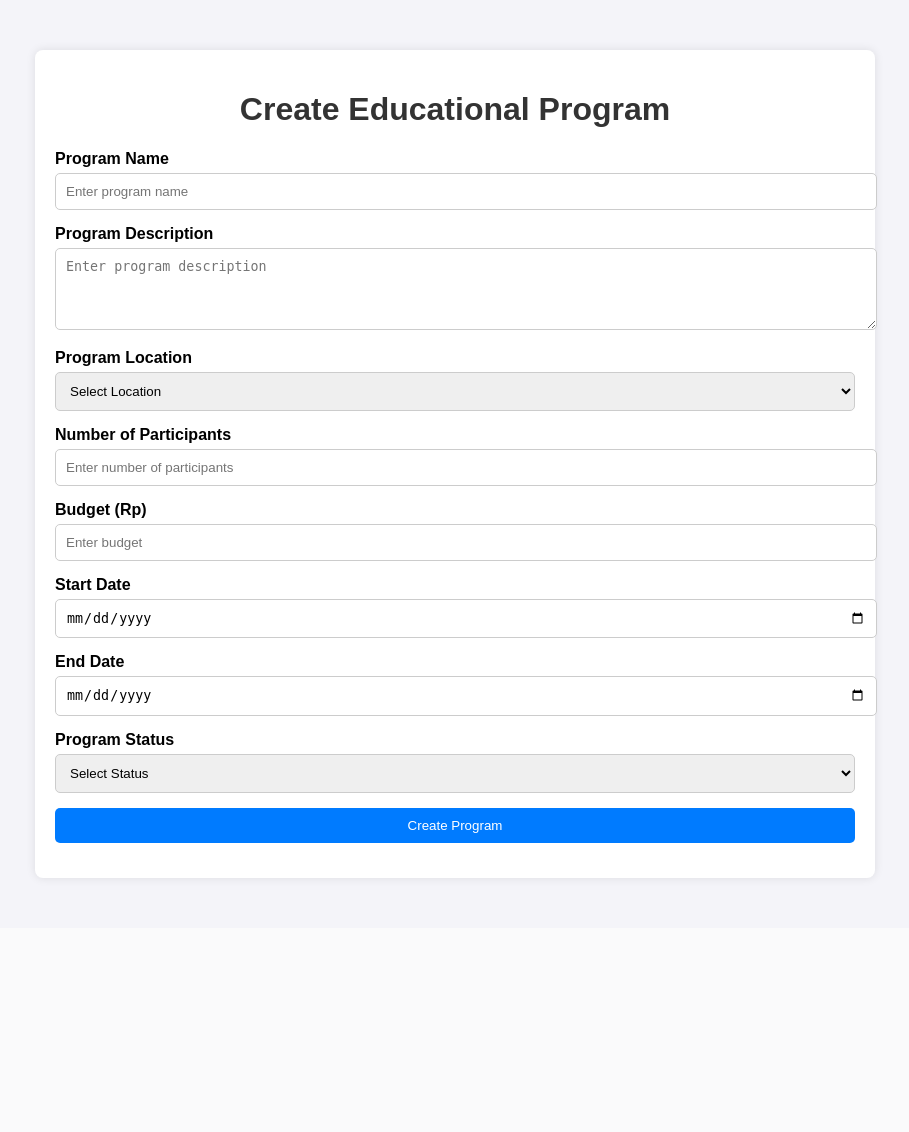
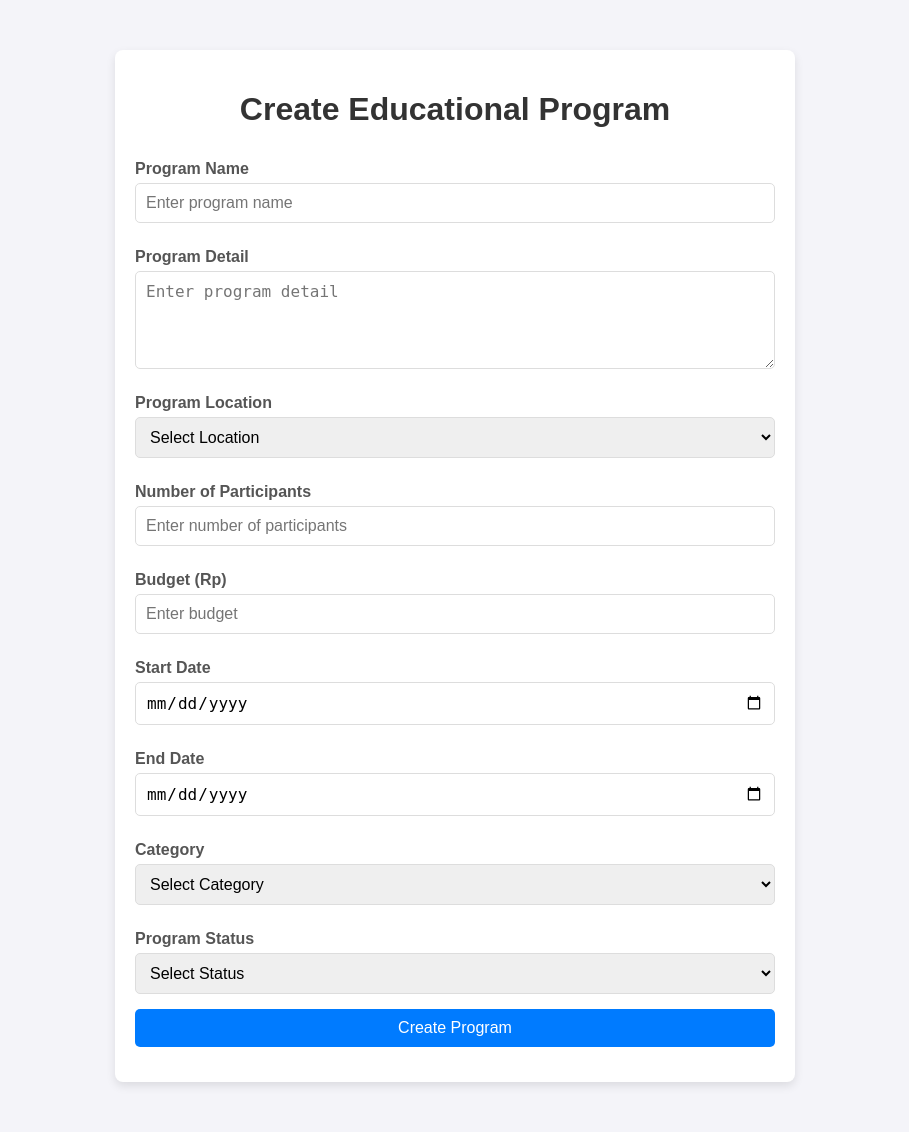
Before and after one commit to Rizkiraven/tubesnosql, a Flask app: page /create_program in a window 1280 px wide. Shown: the whole page, without its empty margins (185-1094 px from the left). Before the commit the page ends 881 px from the top, so only its background shows below. Run offline with Flask 3, Linux system fonts and the light colour scheme; data that the repository does not hold is empty.

Commit message:
program list anjay tpi ui profile masi buluk ygy

```diff
--- a/app.py
+++ b/app.py
@@ -400,32 +400,61 @@ def delete_program(program_id):
 @app.route('/create_program', methods=['GET', 'POST'])
 def create_program():
     if request.method == 'POST':
-        # Get form data
-        program_name = request.form['programName']
-        description = request.form['description']
-        location = request.form['location']
-        participants = request.form['participants']
-        budget = request.form['budget']
-        start_date = request.form['startDate']
-        end_date = request.form['endDate']
-        status = request.form['status']
+        try:
+            # Ambil username dari session
+            username = session.get('username')
+            if not username:
+                flash('You must be logged in to create a program!')
+                return redirect(url_for('login'))
 
-        # Process the data (e.g., save to database)
-        print("Program Created:", {
-            'program_name': program_name,
-            'description': description,
-            'location': location,
-            'participants': participants,
-            'budget': budget,
-            'start_date': start_date,
-            'end_date': end_date,
-            'status': status
-        })
+            # Ambil data dari form
+            program_name = request.form.get('programName', '').strip()
+            detail = request.form.get('detail', '').strip()
+            location = request.form.get('location', '').strip()
+            participants = int(request.form.get('participants', 0))
+            budget = float(request.form.get('budget', 0.0))
+            start_date = request.form.get('startDate', '').strip()
+            end_date = request.form.get('endDate', '').strip()
+            status = request.form.get('status', '').strip()
+            category = request.form.get('category', '').strip()
 
-        flash('Program created successfully!')
-        return redirect(url_for('profile'))
+            # Validasi kategori ada
+            if not category_collection.find_one({'name': category}):
+                flash(f'Category "{category}" does not exist!')
+                return redirect(url_for('create_program'))
 
-    return render_template('create_program.html')
+            # Validasi data wajib
+            if not (program_name and detail and location and start_date and end_date and status):
+                flash('Please fill in all required fields!')
+                return redirect(url_for('create_program'))
+
+            # Persiapkan data untuk disimpan
+            program_data = {
+                "username": username,  # Tambahkan username untuk filter nanti
+                "name": program_name,
+                "detail": detail,
+                "location": location,
+                "participants": participants,
+                "budget": budget,
+                "start_date": start_date,
+                "end_date": end_date,
+                "status": status,
+                "category": category,
+            }
+
+            # Masukkan ke database
+            programs_collection.insert_one(program_data)
+            flash('Program created successfully!')
+            return redirect(url_for('profile'))
+
+        except Exception as e:
+            # Tangani error tak terduga
+            flash(f'An error occurred: {str(e)}')
+            return redirect(url_for('create_program'))
+
+    # Ambil daftar kategori untuk dropdown
+    categories = [cat['name'] for cat in category_collection.find()]
+    return render_template('create_program.html', categories=categories)
 
 @app.route('/update_program', methods=['GET', 'POST'])
 def update_program():
--- a/templates/Create_Program.html
+++ b/templates/Create_Program.html
@@ -3,47 +3,52 @@
 <head>
     <meta charset="UTF-8">
     <meta name="viewport" content="width=device-width, initial-scale=1.0">
-    <title>Create Program - Educational Program</title>
-    <link rel="stylesheet" href="https://cdnjs.cloudflare.com/ajax/libs/font-awesome/6.0.0-beta3/css/all.min.css">
+    <title>Create Educational Program</title>
     <style>
         body {
             font-family: Arial, sans-serif;
+            background-color: #f4f4f9;
             margin: 0;
             padding: 0;
-            background-color: #f4f4f9;
         }
         .container {
-            max-width: 800px;
+            width: 50%;
             margin: 50px auto;
             background: #fff;
             padding: 20px;
             border-radius: 8px;
-            box-shadow: 0 0 10px rgba(0, 0, 0, 0.1);
+            box-shadow: 0 4px 10px rgba(0, 0, 0, 0.1);
         }
         h1 {
             text-align: center;
             color: #333;
         }
         form {
-            margin-top: 20px;
+            display: flex;
+            flex-direction: column;
         }
         label {
-            display: block;
-            margin-bottom: 5px;
+            margin: 10px 0 5px;
             font-weight: bold;
+            color: #555;
         }
-        input, textarea, select, button {
-            width: 100%;
+        input, select, textarea, button {
             padding: 10px;
             margin-bottom: 15px;
-            border: 1px solid #ccc;
+            border: 1px solid #ddd;
             border-radius: 5px;
+            font-size: 16px;
+        }
+        input:focus, select:focus, textarea:focus {
+            border-color: #007bff;
+            outline: none;
         }
         button {
-            background-color: #007BFF;
-            color: white;
+            background-color: #007bff;
+            color: #fff;
             border: none;
             cursor: pointer;
+            transition: background-color 0.3s;
         }
         button:hover {
             background-color: #0056b3;
@@ -59,8 +64,8 @@
             <label for="programName">Program Name</label>
             <input type="text" id="programName" name="programName" placeholder="Enter program name" required>
 
-            <label for="description">Program Description</label>
-            <textarea id="description" name="description" rows="4" placeholder="Enter program description"></textarea>
+            <label for="detail">Program Detail</label>
+            <textarea id="detail" name="detail" rows="4" placeholder="Enter program detail" required></textarea>
 
             <label for="location">Program Location</label>
             <select id="location" name="location" required>
@@ -78,10 +83,10 @@
             </select>
 
             <label for="participants">Number of Participants</label>
-            <input type="number" id="participants" name="participants" placeholder="Enter number of participants" required>
+            <input type="number" id="participants" name="participants" min="1" placeholder="Enter number of participants" required>
 
             <label for="budget">Budget (Rp)</label>
-            <input type="number" id="budget" name="budget" placeholder="Enter budget" required>
+            <input type="number" id="budget" name="budget" min="1" placeholder="Enter budget" required>
 
             <label for="startDate">Start Date</label>
             <input type="date" id="startDate" name="startDate" required>
@@ -89,12 +94,25 @@
             <label for="endDate">End Date</label>
             <input type="date" id="endDate" name="endDate" required>
 
+            <label for="category">Category</label>
+            <select id="category" name="category" required>
+                <option value="">Select Category</option>
+                <option value="TK">TK</option>
+                <option value="SD">SD</option>
+                <option value="SMP">SMP</option>
+                <option value="SMA">SMA</option>
+                <option value="SMK">SMK</option>
+                <option value="Perguruan Tinggi">Perguruan Tinggi</option>
+                <option value="Umum">Umum</option>
+            </select>
+
             <label for="status">Program Status</label>
             <select id="status" name="status" required>
                 <option value="">Select Status</option>
                 <option value="Ongoing">Ongoing</option>
                 <option value="Completed">Completed</option>
                 <option value="Cancelled">Cancelled</option>
+                <option value="Coming Soon">Coming Soon</option>
             </select>
 
             <button type="submit" id="createButton">Create Program</button>
```
